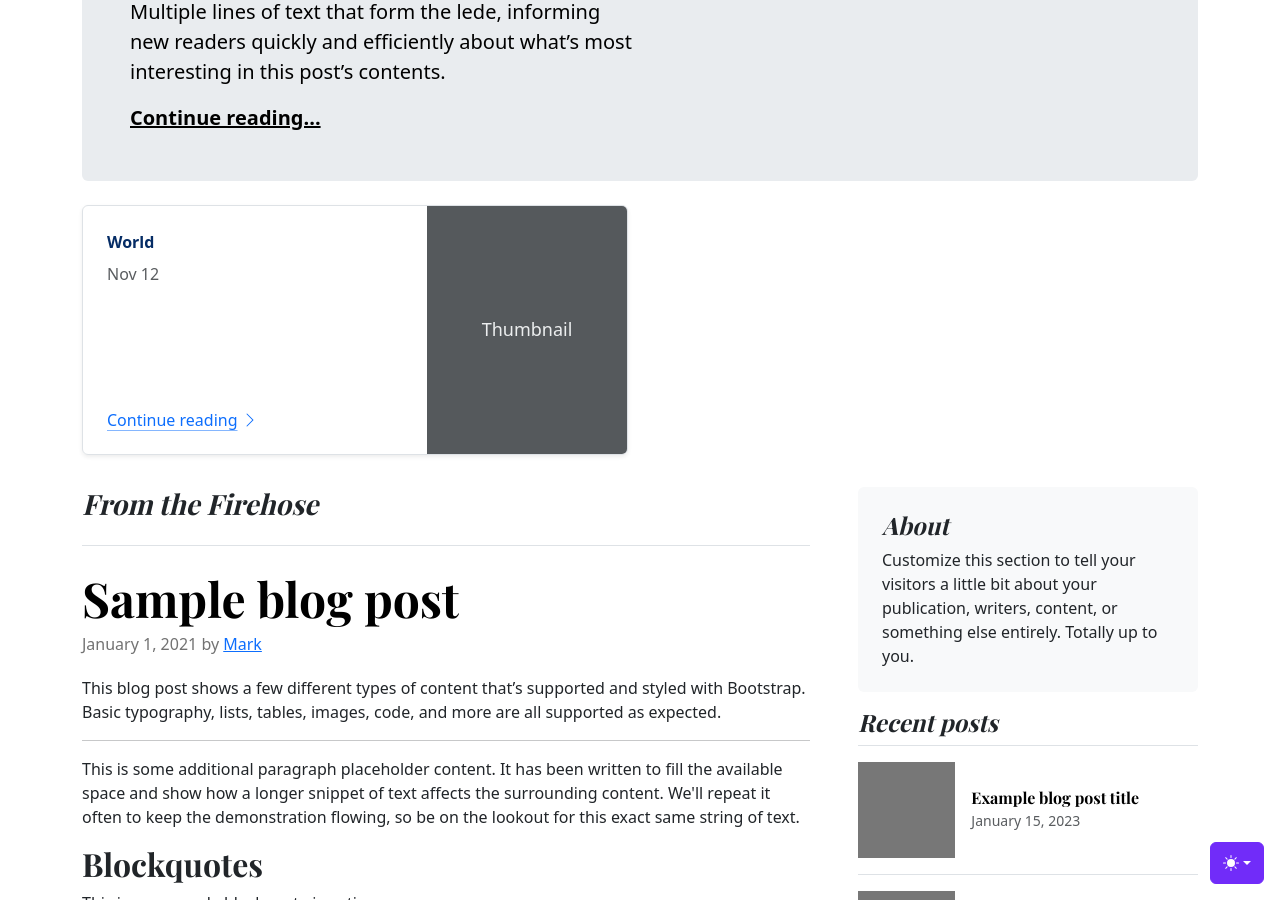
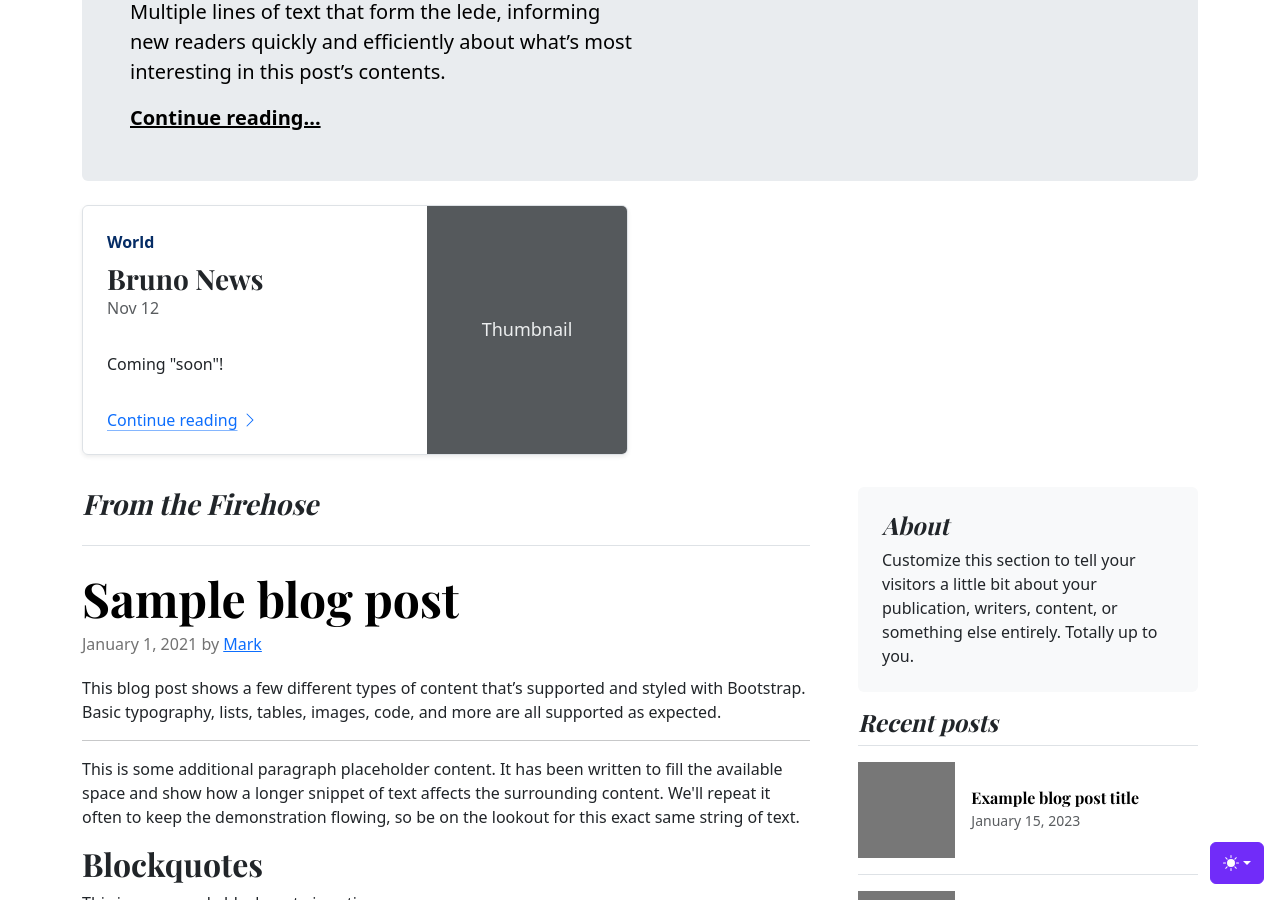
Before and after one commit to Brunozhon/bruno-news, a Jekyll site: the page built from index.html, in a window 1280 px wide and 900 px high, scrolled down 330 px. Built offline with Jekyll 4.4.1, drawn with Linux system fonts in a browser that asks for light colours; nearby versions of some CDN libraries; library files that are not in the unit come from our copies.

Commit message:
How confusing!

```diff
--- a/index.html
+++ b/index.html
@@ -201,7 +201,7 @@
   </div>
 
   <div class="row mb-2">
-    {{ for post in site.posts }}
+    {% for post in site.posts %}
     <div class="col-md-6">
       <div class="row g-0 border rounded overflow-hidden flex-md-row mb-4 shadow-sm h-md-250 position-relative">
         <div class="col p-4 d-flex flex-column position-static">
@@ -219,7 +219,7 @@
         </div>
       </div>
     </div>
-    {{ endfor }}
+    {% endfor %}
   </div>
 
   <div class="row g-5">
```
